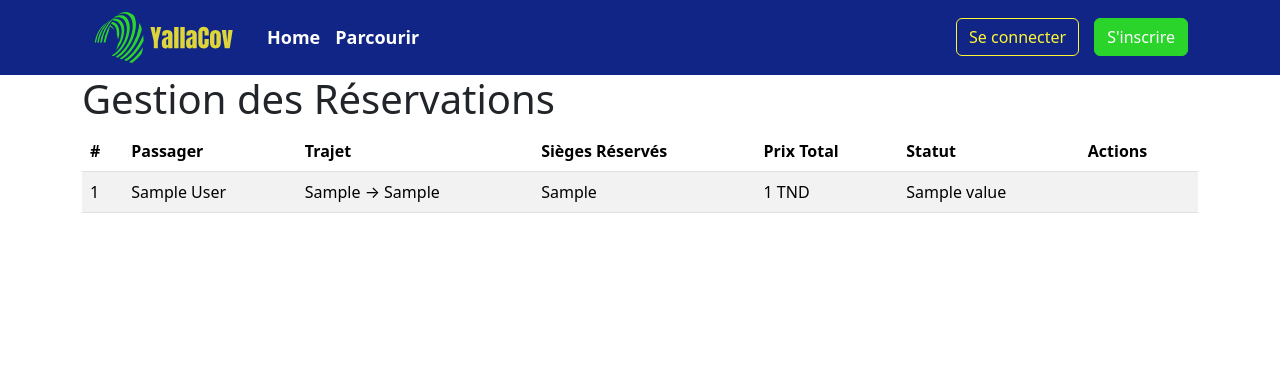
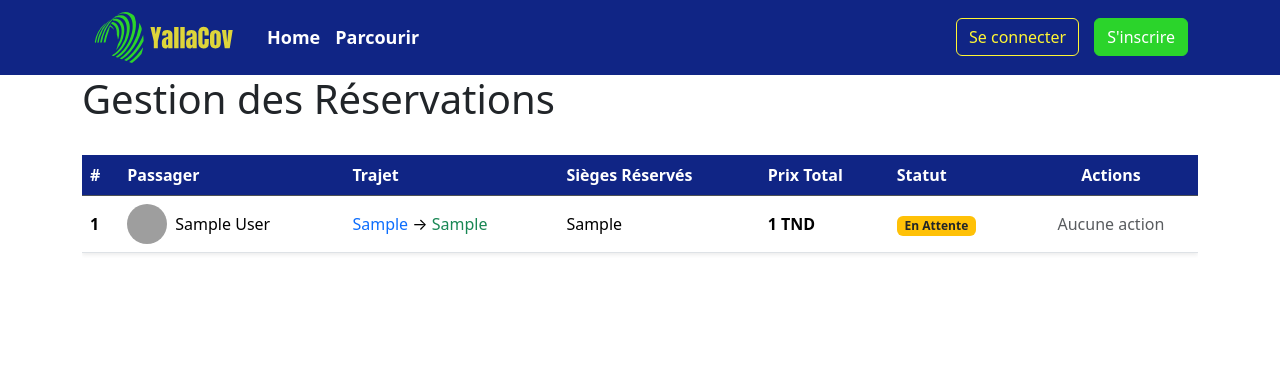
Before and after one commit to ShaheenJawadi/yallaCov, a Symfony app: template templates/booking/driver_bookings.html.twig in a window 1280 px wide. Shown: the top 375 px of the page. Run offline with Twig, Linux system fonts and the light colour scheme; the template is opened without the code that fills it: most values are stand-ins (such as "Sample title", 1, 10 or a date in 2020); some libraries are stand-ins or nearby versions; grey boxes are pictures that could not be loaded.

```diff
--- a/public/css/styles.css
+++ b/public/css/styles.css
@@ -335,3 +335,5 @@ font-size: 18px;
     flex-direction: column;
     gap: 15px;
 }
+
+.table-dark{    --bs-table-bg: #102585;}
--- a/templates/booking/driver_bookings.html.twig
+++ b/templates/booking/driver_bookings.html.twig
@@ -1,11 +1,15 @@
 {% extends 'base.html.twig' %}
 
 {% block body %}
-    <div class="container mt-5">
-        <h1>Gestion des Réservations</h1>
+    <div class="container my-5">
+        <div class="d-flex justify-content-between align-items-center mb-4">
+            <h1 class="display-6">Gestion des Réservations</h1>
+        </div>
 
-        <table class="table table-striped">
-            <thead>
+        {% if bookings|length > 0 %}
+            <div class="table-responsive">
+                <table class="table table-hover align-middle shadow-sm">
+                    <thead class="table-dark">
                         <tr>
                             <th>#</th>
                             <th>Passager</th>
@@ -13,22 +17,45 @@
                             <th>Sièges Réservés</th>
                             <th>Prix Total</th>
                             <th>Statut</th>
-                    <th>Actions</th>
+                            <th class="text-center">Actions</th>
                         </tr>
                     </thead>
                     <tbody>
                         {% for booking in bookings %}
                             <tr>
-                        <td>{{ booking.id }}</td>
-                        <td>{{ booking.passenger.firstName }} {{ booking.passenger.lastName }}</td>
-                        <td>{{ booking.ride.departureCity }} → {{ booking.ride.arrivalCity }}</td>
+                                <td><strong>{{ booking.id }}</strong></td>
+                                <td>
+                                    <div class="d-flex align-items-center">
+                                        <img src="{{ asset('images/user-avatar.png') }}" alt="Avatar" class="rounded-circle me-2" style="width: 40px; height: 40px;">
+                                        <span>{{ booking.passenger.firstName }} {{ booking.passenger.lastName }}</span>
+                                    </div>
+                                </td>
+                                <td>
+                                    <span class="text-primary">{{ booking.ride.departureCity }}</span>
+                                    →
+                                    <span class="text-success">{{ booking.ride.arrivalCity }}</span>
+                                </td>
                                 <td>{{ booking.seatsBooked }}</td>
-                        <td>{{ booking.totalPrice }} TND</td>
-                        <td>{{ booking.status.value }}</td>
+                                <td><strong>{{ booking.totalPrice }} TND</strong></td>
                                 <td>
+                                    {% if booking.status.value == 'confirmed' %}
+                                        <span class="badge bg-success">Confirmée</span>
+                                    {% elseif booking.status.value == 'rejected' %}
+                                        <span class="badge bg-danger">Rejetée</span>
+                                    {% else %}
+                                        <span class="badge bg-warning text-dark">En Attente</span>
+                                    {% endif %}
+                                </td>
+                                <td class="text-center">
                                     {% if booking.status.value == 'pending' %}
-                                <a href="{{ path('booking_confirm', {id: booking.id}) }}" class="btn btn-success btn-sm">Confirmer</a>
-                                <a href="{{ path('booking_reject', {id: booking.id}) }}" class="btn btn-danger btn-sm">Rejeter</a>
+                                        <a href="{{ path('booking_confirm', {id: booking.id}) }}" class="btn btn-sm btn-success me-2">
+                                            <i class="fas fa-check"></i> Confirmer
+                                        </a>
+                                        <a href="{{ path('booking_reject', {id: booking.id}) }}" class="btn btn-sm btn-danger">
+                                            <i class="fas fa-times"></i> Rejeter
+                                        </a>
+                                    {% else %}
+                                        <span class="text-muted">Aucune action</span>
                                     {% endif %}
                                 </td>
                             </tr>
@@ -36,4 +63,10 @@
                     </tbody>
                 </table>
             </div>
+        {% else %}
+            <div class="alert alert-info text-center">
+                <strong>Aucune réservation trouvée.</strong>
+            </div>
+        {% endif %}
+    </div>
 {% endblock %}
--- a/templates/layout/header.html.twig
+++ b/templates/layout/header.html.twig
@@ -22,8 +22,8 @@
                             </button>
                             <ul class="dropdown-menu dropdown-menu-end" aria-labelledby="profileDropdown">
                                 {% if is_granted('ROLE_DRIVER') %}
+
                                     <li><a class="dropdown-item" href="{{ path('driver_bookings') }}">Mes Réservations</a></li>
-                                    <li><a class="dropdown-item" href="{{ path('driver_bookings') }}">Mes Trajets</a></li>
                                     <li><a class="dropdown-item" href="{{ path('app_new_ride') }}">Ajouter un Trajet</a></li>
                                 {% endif %}
                                 {% if is_granted('ROLE_CLIENT') %}
```
Also changed, not shown: src/Controller/RideController.php (+9 -0 lines), src/Entity/Booking.php (+18 -0 lines), templates/booking/user_bookings.html.twig (added, +54 -0 lines). Lines whose indentation alone changed are shown as unchanged.
